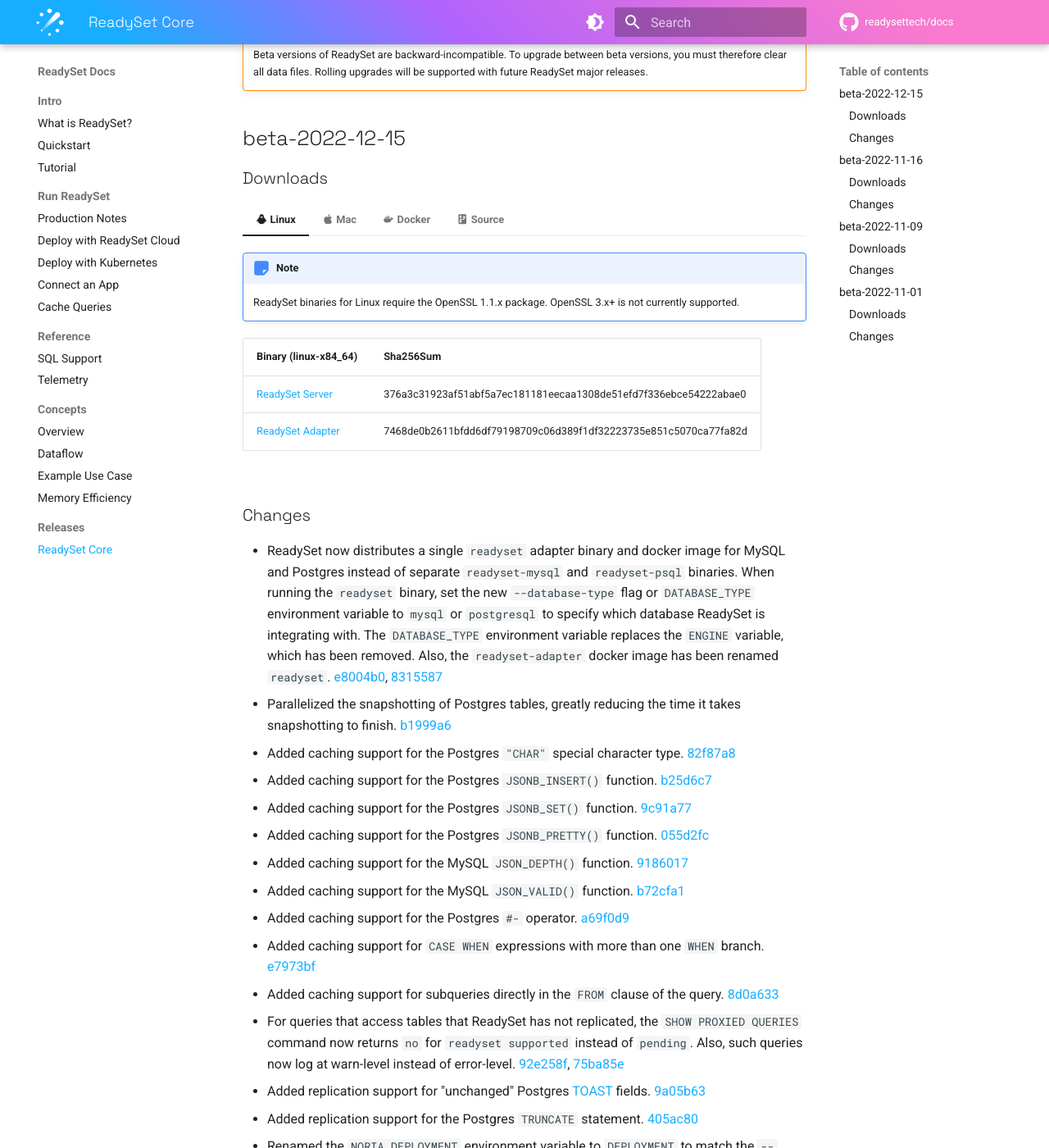
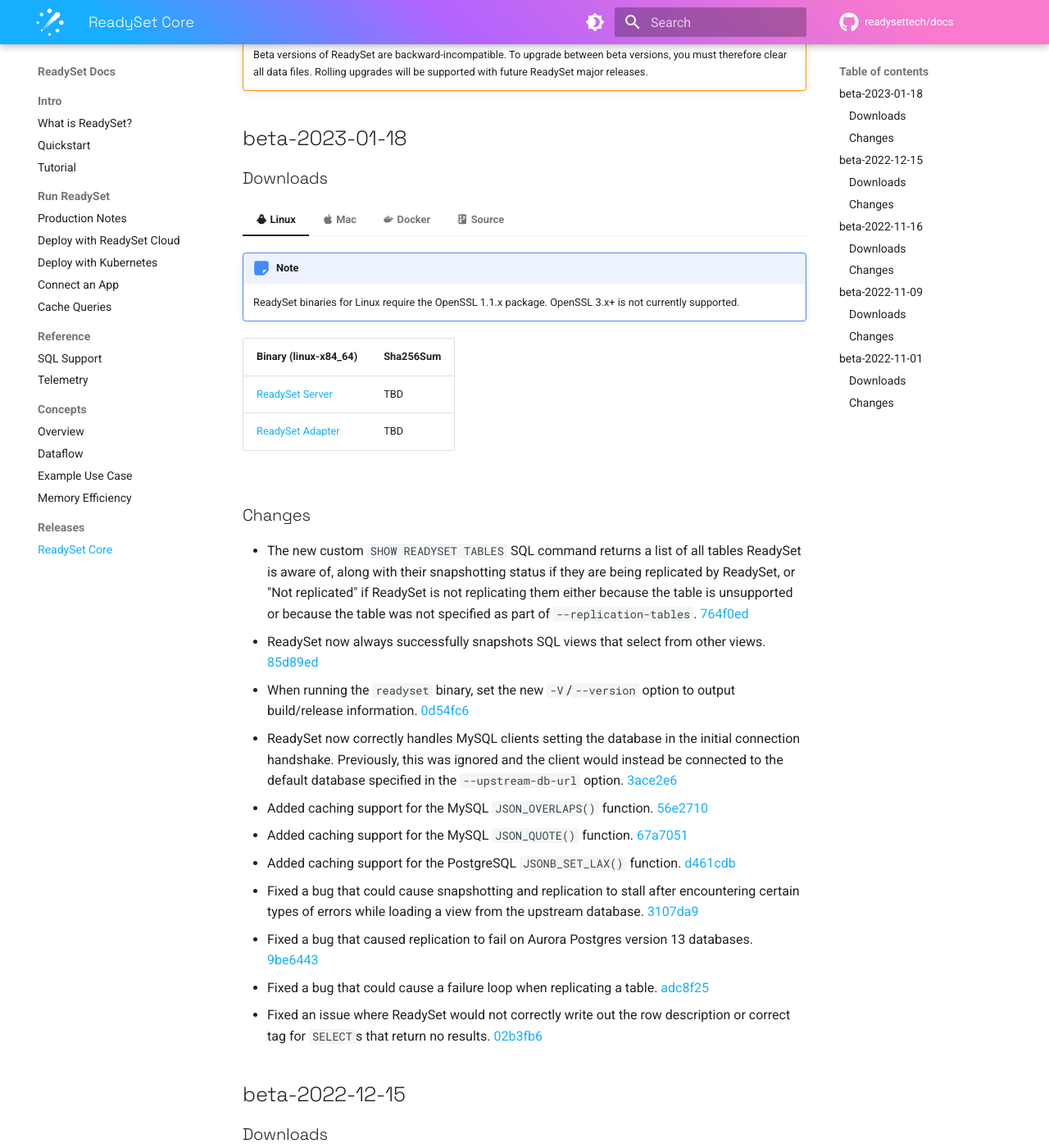
Before and after one commit to readysettech/docs-old, an MkDocs documentation site: the page built from docs/releases/readyset-core.md, in a window 1280 px wide and 1400 px high, scrolled down 250 px. Shown: the whole window at 82% size. Built offline with MkDocs 1.6.1 and Material for MkDocs 9.7.7, drawn with Linux system fonts in a browser that asks for light colours; comment, search, counter and statistics services are not loaded.

Commit message:
Add Jan Core release notes
Also add newly supported functions to SQL reference docs.

Fixes: DOC-97

````diff
--- a/docs/releases/readyset-core.md
+++ b/docs/releases/readyset-core.md
@@ -5,6 +5,60 @@
 !!! warning
 
     Beta versions of ReadySet are backward-incompatible. To upgrade between beta versions, you must therefore clear all data files. Rolling upgrades will be supported with future ReadySet major releases.
+
+## beta-2023-01-18
+
+### Downloads
+
+=== ":material-linux: Linux"
+
+    !!! note
+
+        ReadySet binaries for Linux require the OpenSSL 1.1.x package. OpenSSL 3.x+ is not currently supported.
+
+    Binary (linux-x84_64) | Sha256Sum
+    ----------------------|----------
+    [ReadySet Server](https://github.com/readysettech/readyset/releases/download/beta-2023-01-18/readyset-server.x86_64.tar.gz) | TBD
+    [ReadySet Adapter](https://github.com/readysettech/readyset/releases/download/beta-2023-01-18/readyset.x86_64.tar.gz) | TBD
+
+=== ":material-apple: Mac"
+
+    Binary (darwin-arm64) | Sha256Sum
+    ------------------------------|----------
+    [ReadySet Server](https://github.com/readysettech/readyset/releases/download/beta-2023-01-18/readyset-server.arm64.tar.gz) | TBD
+    [ReadySet Adapter](https://github.com/readysettech/readyset/releases/download/beta-2023-01-18/readyset.arm64.tar.gz) | TBD
+
+=== ":material-docker: Docker"
+
+    - ReadySet Server (linux-x84_64)
+        ``` sh
+        docker pull public.ecr.aws/readyset/readyset-server:beta-2023-01-18
+        ```
+
+    - ReadySet Adapter (linux-x84_64)
+        ``` sh
+        docker pull public.ecr.aws/readyset/readyset:beta-2023-01-18
+        ```
+
+=== ":material-source-repository: Source"
+
+    - [`zip`](https://github.com/readysettech/readyset/archive/refs/tags/beta-2023-01-18.zip)
+    - [`tar.gz`](https://github.com/readysettech/readyset/archive/refs/tags/beta-2023-01-18.tar.gz)
+
+### Changes
+
+- The new custom `SHOW READYSET TABLES` SQL command returns a list of all tables ReadySet is aware of, along with their snapshotting status if they are being replicated by ReadySet, or "Not replicated" if ReadySet is not replicating them either because the table is unsupported or because the table was not specified as part of `--replication-tables`. [764f0ed](https://github.com/readysettech/readyset/commit/764f0edbf55c5c648229df2c25751c36b88cb831)
+- ReadySet now always successfully snapshots SQL views that select from other views. [85d89ed](https://github.com/readysettech/readyset/commit/85d89ed6930d6b6e1fbfded615c0dfc3cb281297)
+- When running the `readyset` binary, set the new `-V`/`--version` option to output build/release information. [0d54fc6](https://github.com/readysettech/readyset/commit/0d54fc64bcc36a8b9eb40e8620ad0b38f6b0467e)
+- ReadySet now correctly handles MySQL clients setting the database in the initial connection handshake. Previously, this was ignored and the client would instead be connected to the default database specified in the `--upstream-db-url` option. [3ace2e6](https://github.com/readysettech/readyset/commit/3ace2e651108dda9e2b9ed1874ebe1428d448872)
+- Added caching support for the MySQL `JSON_OVERLAPS()` function. [56e2710](https://github.com/readysettech/readyset/commit/56e2710da416ee8104a7568e6b8467c29fb0139c)
+- Added caching support for the MySQL `JSON_QUOTE()` function. [67a7051](https://github.com/readysettech/readyset/commit/67a70513c98704e26d15e7a502b8a41273458593)
+- Added caching support for the PostgreSQL `JSONB_SET_LAX()` function. [d461cdb](https://github.com/readysettech/readyset/commit/d461cdb558852017d72cc253d8056fc93b6fe1b0)
+- Fixed a bug that could cause snapshotting and replication to stall after encountering certain types of errors while loading a view from the upstream database. [3107da9](https://github.com/readysettech/readyset/commit/3107da98fa2a83f2d272016e5db5b04bd9503313)
+- Fixed a bug that caused replication to fail on Aurora Postgres version 13 databases. [9be6443](https://github.com/readysettech/readyset/commit/9be644320a7521d8f2c30c3fda811c7736c4fb26)
+- Fixed a bug that could cause a failure loop when replicating a table. [adc8f25](https://github.com/readysettech/readyset/commit/adc8f25e01f4e14b2b99e764785ec9b4dd6e7daa)
+- Fixed an issue where ReadySet would not correctly write out the row description or correct tag for `SELECT`s that return no results. [02b3fb6](https://github.com/readysettech/readyset/commit/02b3fb6b6c8a21509f6922956dd978e39105425c)
+
 
 ## beta-2022-12-15
 
````
Also changed, not shown: docs/reference/sql-support.md (+24 -16 lines).
